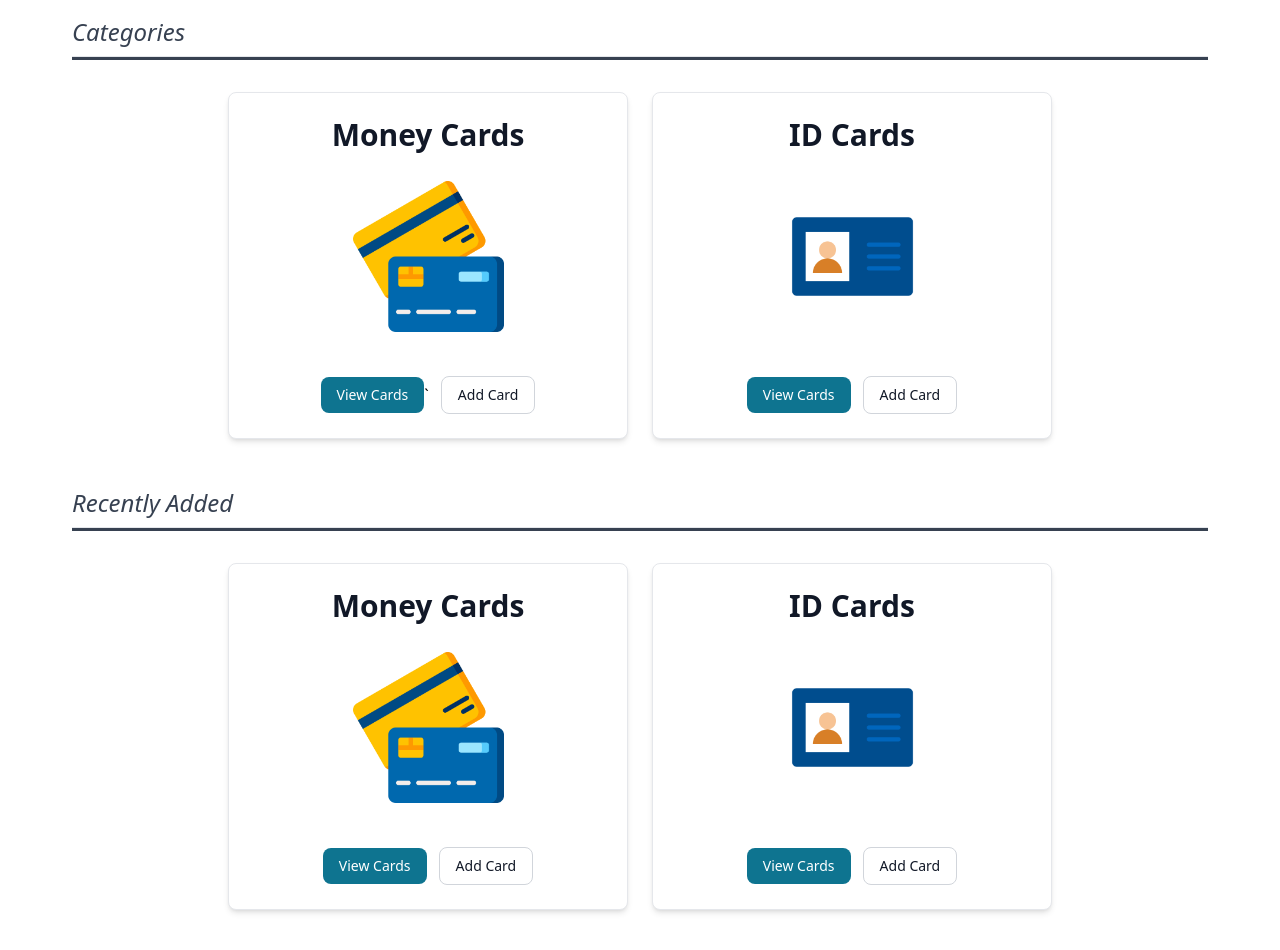
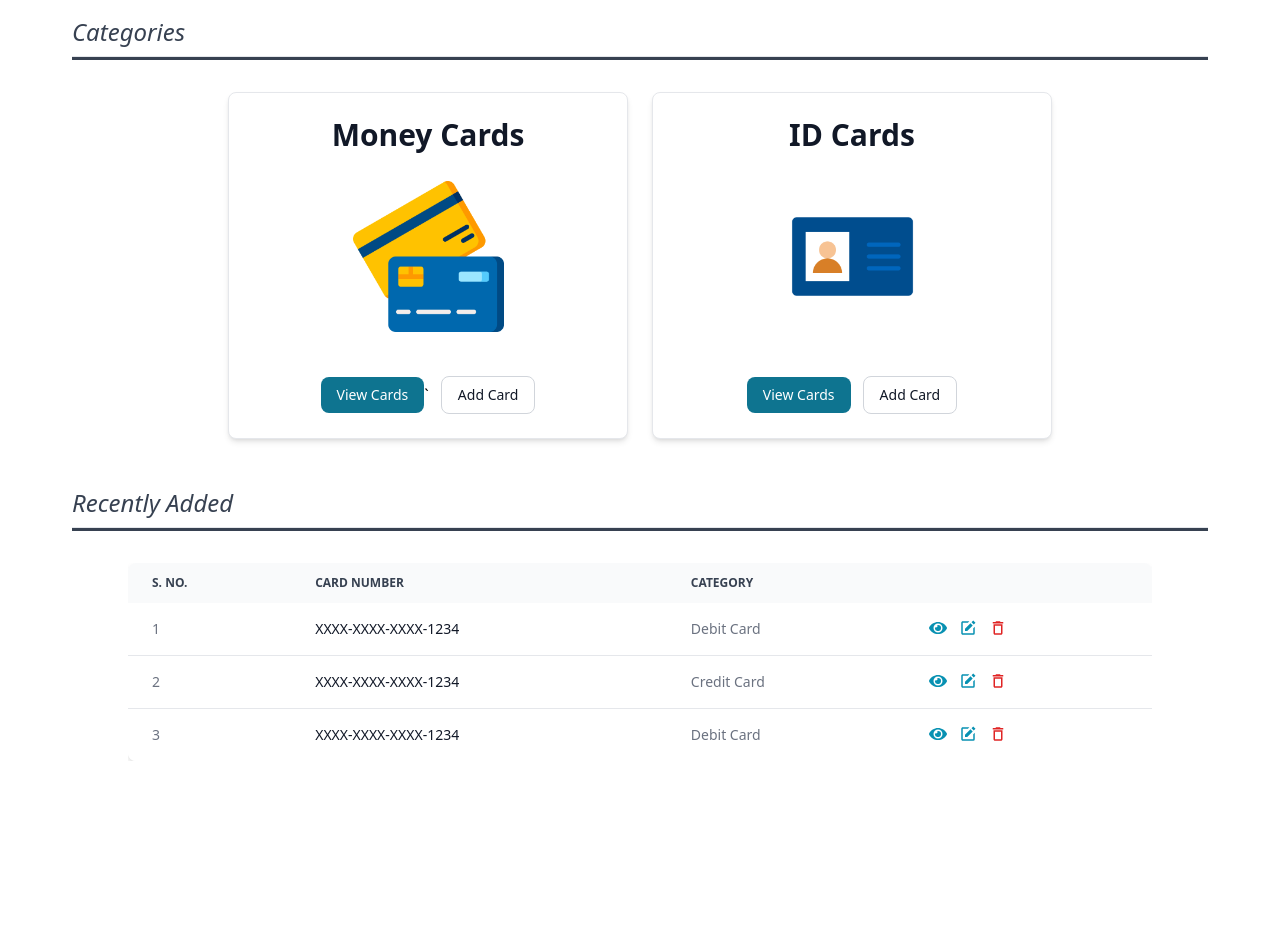
Before and after one commit to amansheoran15/SecureVault, a React (Vite) app in the folder frontend/: page / in a window 1280 px wide. After the commit the page ends 801 px from the top, so only its background shows below. Built offline with nearby package versions, Linux system fonts and the light colour scheme.

Commit message:
Integrate cardlist into dashboard

```diff
--- a/frontend/src/components/CardList.jsx
+++ b/frontend/src/components/CardList.jsx
@@ -21,7 +21,7 @@ export default function CardList({ editable }){
 
     ];
     return (
-        <div className="overflow-x-auto max-w-5xl mx-auto">
+        <div className="w-full overflow-x-auto max-w-5xl mx-auto">
             <Table hoverable>
                 <Table.Head>
                     <Table.HeadCell>S. No.</Table.HeadCell>
--- a/frontend/src/pages/Dashboard.jsx
+++ b/frontend/src/pages/Dashboard.jsx
@@ -2,6 +2,7 @@ import {Link} from 'react-router-dom';
 
 import CardComponent from "../components/CardComponent.jsx"
 import Button from "../components/Button.jsx"
+import CardList from "../components/CardList.jsx"
 import MoneyCard from "../assets/MoneyCard.png"
 import IdCard from "../assets/IdCard.png"
 
@@ -37,23 +38,7 @@ export default function Dashboard() {
                 <h1 className="text-2xl font-medium italic text-gray-700">Recently Added</h1>
                 <hr className="my-2 h-1 bg-gray-700"/>
                 <div className="flex items-center justify-center gap-4 flex-wrap lg:gap-6 p-6">
-                    <CardComponent heading={"Money Cards"} image={MoneyCard}>
-                        <Link to="/view">
-                            <Button label="View Cards" type="dark"></Button>
-                        </Link>
-                        <Link to="/addForm">
-                            <Button label="Add Card" type="light"></Button>
-                        </Link>
-                    </CardComponent>
-
-                    <CardComponent heading={"ID Cards"} image={IdCard}>
-                        <Link to="/view">
-                            <Button label="View Cards" type="dark"></Button>
-                        </Link>
-                        <Link to="/addForm">
-                            <Button label="Add Card" type="light"></Button>
-                        </Link>
-                    </CardComponent>
+                    <CardList editable={true}/>
                 </div>
             </div>
         </>
```
